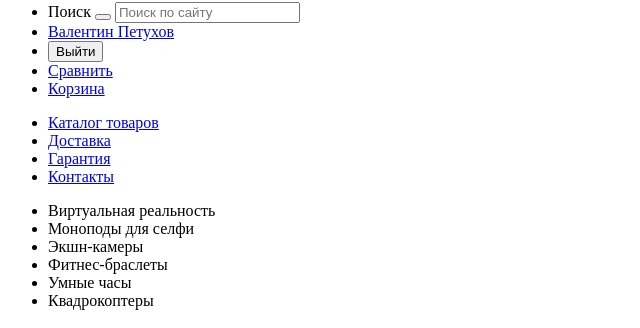
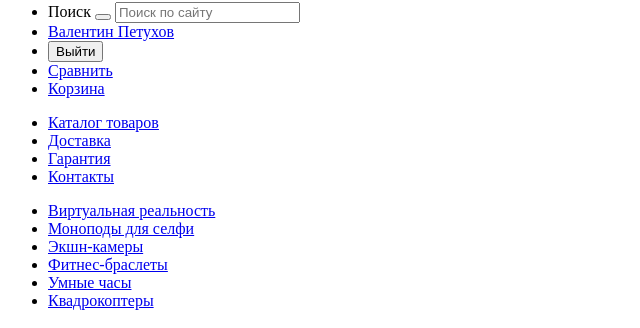
Before and after one commit to Renzi0n/647095-device-27, a plain HTML site: page catalog.html in a window 1280 px wide. Shown: the part 61-389 px from the top of the page, without its empty margins (0-640 px from the left). Drawn offline with Linux system fonts and the light colour scheme.

Commit message:
Внес поправки

```diff
--- a/catalog.html
+++ b/catalog.html
@@ -30,12 +30,12 @@
           <li><a href="#">Контакты</a></li>
         </ul>
         <ul>
-          <li>Виртуальная реальность</li>
-          <li>Моноподы для селфи</li>
-          <li>Экшн-камеры</li>
-          <li>Фитнес-браслеты</li>
-          <li>Умные часы</li>
-          <li>Квадрокоптеры</li>
+          <li><a href="#">Виртуальная реальность</a></li>
+          <li><a href="catalog.html">Моноподы для селфи</a></li>
+          <li><a href="#">Экшн-камеры</a></li>
+          <li><a href="#">Фитнес-браслеты</a></li>
+          <li><a href="#">Умные часы</a></li>
+          <li><a href="#">Квадрокоптеры</a></li>
         </ul>
       </nav>
       <h1>Моноподы для селфи</h1>
```
Also changed, not shown: index.html (+0 -1 lines).
